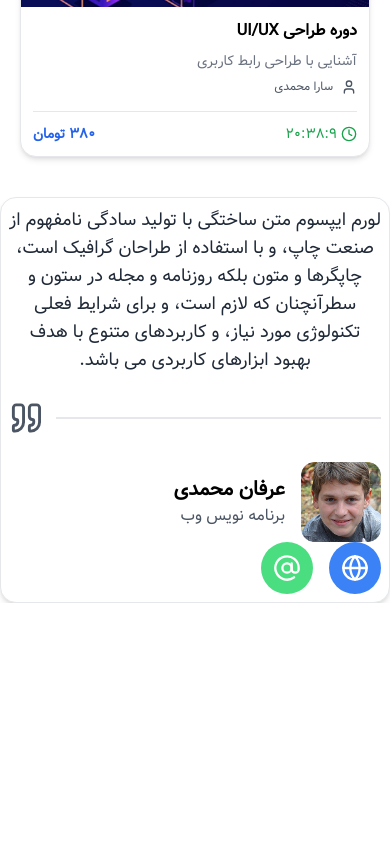
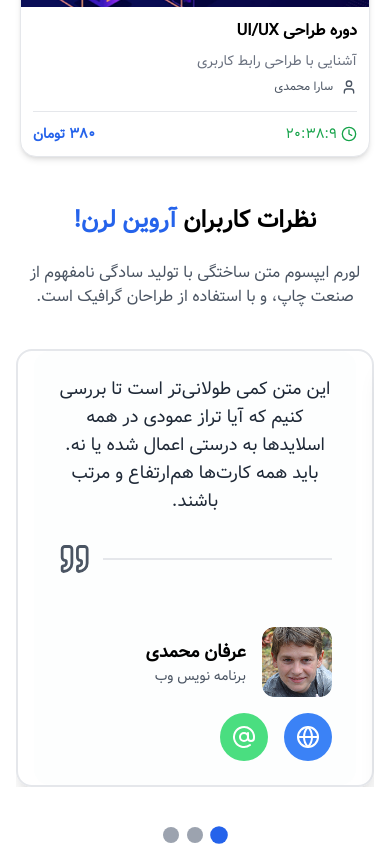
Before and after one commit to peyman-naderi/Nextjs-project, a Next.js app: page / in a window 390 px wide. Shown: the part 2649-3493 px from the top of the page. Before the commit the page ends 3252 px from the top, so only its background shows below. Built offline with nearby package versions, Linux system fonts and the light colour scheme; no server answers.

Commit message:
Finishing the Comment Component with Responsive

```diff
--- a/components/comment/Comment.js
+++ b/components/comment/Comment.js
@@ -1,54 +1,118 @@
+"use client";
 import { AtSign, Globe, Quote } from "lucide-react";
 import Image from "next/image";
+import React, { useState } from "react";
+import { useKeenSlider } from "keen-slider/react";
+import "keen-slider/keen-slider.min.css";
+
+const comments = [
+  {
+    text: "این متن کمی طولانی‌تر است تا بررسی کنیم که آیا تراز عمودی در همه اسلایدها به درستی اعمال شده یا نه. باید همه کارت‌ها هم‌ارتفاع و مرتب باشند.",
+    name: "عرفان محمدی",
+    role: "برنامه نویس وب",
+    avatar: "/avatar1.png",
+  },
+  {
+    text: " این متن کمی طولانی‌تر است تا بررسی کنیم که آیا تراز عمودی در همه اسلایدها به درستی اعمال شده یا نه. باید همه کارت‌ها هم‌ارتفاع و مرتب باشند.",
+    name: "سارا رضایی",
+    role: "طراح رابط کاربری",
+    avatar: "/avatar1.png",
+  },
+  {
+    text: "این متن کمی طولانی‌تر است تا بررسی کنیم که آیا تراز عمودی در همه اسلایدها به درستی اعمال شده یا نه. باید همه کارت‌ها هم‌ارتفاع و مرتب باشند.",
+    name: "محمد قاسمی",
+    role: "توسعه‌دهنده بک‌اند",
+    avatar: "/avatar1.png",
+  },
+];
 
 export default function Comment() {
+
+  const [currentSlide, setCurrentSlide] = useState(0);
+  const [sliderRef, instanceRef] = useKeenSlider({
+    loop: true, // این گزینه باعث می‌شود که اسلایدر به صورت حلقه‌ای عمل کند
+    mode: "snap",
+    slides: { origin: "center", perView: 2.2, spacing: 16 },
+    range: { min: -5, max: 5 },
+    slideChanged(slider) {
+      setCurrentSlide(slider.track.details.rel);
+    },
+    breakpoints: {
+      "(max-width: 768px)": {
+        slides: { origin: "center", perView: 1.1, spacing: 8 },
+      },
+      "(max-width: 480px)": {
+        slides: { origin: "center", perView: 1, spacing: 4 },
+      },
+    },
+  });
+
+
+
   return (
-    <div className="flex mt-10">
-      <div
-        dir="rtl"
-        className=" bg-white shadow-md rounded-2xl p-2  md:p-6 max-w-xl mx-auto text-center space-y-6 border "
-      >
-        {/* متن بالا */}
-        <p className="text-lg font-normal  text-gray-800">
-          لورم ایپسوم متن ساختگی با تولید سادگی نامفهوم از صنعت چاپ، و با
-          استفاده از طراحان گرافیک است، چاپگرها و متون بلکه روزنامه و مجله در
-          ستون و سطرآنچنان که لازم است، و برای شرایط فعلی تکنولوژی مورد نیاز، و
-          کاربردهای متنوع با هدف بهبود ابزارهای کاربردی می باشد.
+    <div className="w-full px-4 md:px-10 lg:px-6 mt-12">
+      <h2 className="text-center text-2xl font-bold mb-6">
+        نظرات کاربران <span className="text-blue-600">آروین لرن!</span>
+      </h2>
+      <p className="text-center text-gray-600 mb-8">
+        لورم ایپسوم متن ساختگی با تولید سادگی نامفهوم از صنعت چاپ، و با استفاده
+        از طراحان گرافیک است.
       </p>
 
-        <div className="flex items-center gap-x-3">
-          <span className="border w-full  text-gray-600"></span>
-          <Quote className="w-10 h-10  text-gray-600" />
+      <div ref={sliderRef} className="keen-slider mt-10">
+        {comments.map((comment, index) => (
+          <div key={index} className="keen-slider__slide shadow-xl px-4 border-2 rounded-2xl flex h-full">
+            <div className="bg-gray-50/30  rounded-2xl p-6 w-full flex flex-col  h-full min-h-[300px]">
+              <div className="flex-grow flex flex-col justify-between">
+                <p className="text-lg font-normal text-gray-800 text-center">
+                  {comment.text}
+                </p>
+                <div className="flex items-center gap-x-3 my-6">
+                  <span className="border w-full text-gray-600"></span>
+                  <Quote className="w-10 h-10 text-gray-600" />
+                </div>
               </div>
 
-        <div className="  flex flex-col md:flex-row md:items-center md:justify-between ">
-          {/* اطلاعات کاربر */}
+              <div className="flex flex-col md:flex-row md:items-center md:justify-between mt-6">
                 <div className="flex items-center gap-4">
                   <Image
-              src="/avatar1.png" // آدرس عکس را به درستی تنظیم کنید
+                    src={comment.avatar}
                     alt="Avatar"
-              width={80}
-              height={80}
+                    width={70}
+                    height={70}
                     className="rounded-xl object-cover"
                   />
                   <div className="text-right">
-              <h3 className="font-bold text-xl">عرفان محمدی</h3>
-              <p className="text-gray-600 text-base">برنامه نویس وب</p>
+                    <h3 className="font-bold text-lg">{comment.name}</h3>
+                    <p className="text-gray-600 text-sm">{comment.role}</p>
                   </div>
                 </div>
-          {/* آیکون و نقل قول */}
-          <div className="flex items-center">
-            <div className="flex gap-4">
-              <div className="bg-blue-500 p-3 rounded-full text-white">
-                <Globe className="w-7 h-7" />
+                <div className="flex gap-4 mt-4 md:mt-0">
+                  <div className="bg-blue-500 p-3 rounded-full text-white cursor-pointer hover:bg-blue-400">
+                    <Globe className="w-6 h-6" />
                   </div>
-              <div className="bg-green-400 p-3 rounded-full text-white">
-                <AtSign className="w-7 h-7" />
+                  <div className="bg-green-400 p-3 rounded-full text-white cursor-pointer hover:bg-green-300">
+                    <AtSign className="w-6 h-6" />
                   </div>
                 </div>
               </div>
             </div>
           </div>
+        ))}
+      </div>
+
+      {/* Pagination Dots */}
+      <div className="flex justify-center gap-2 mt-10">
+        {comments.map((_, idx) => (
+          <button
+            key={idx}
+            onClick={() => instanceRef.current?.moveToIdx(idx)}
+            className={`w-4 h-4 rounded-full transition-all duration-300 ${
+              currentSlide === idx ? "bg-blue-600 scale-110" : "bg-gray-400"
+            }`}
+          />
+        ))}
+      </div>
     </div>
   );
 }
```
Lines whose indentation alone changed are shown as unchanged.
